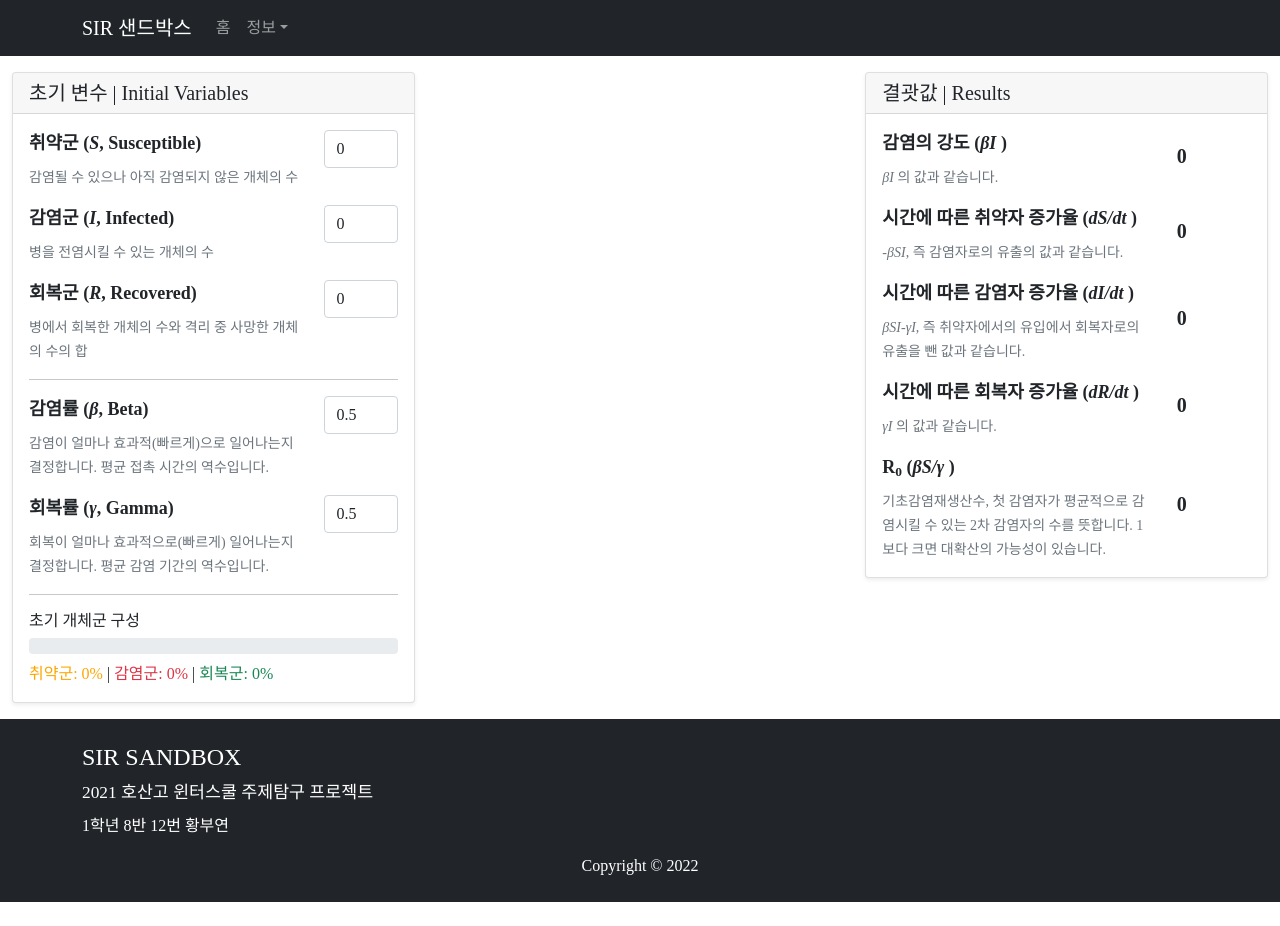
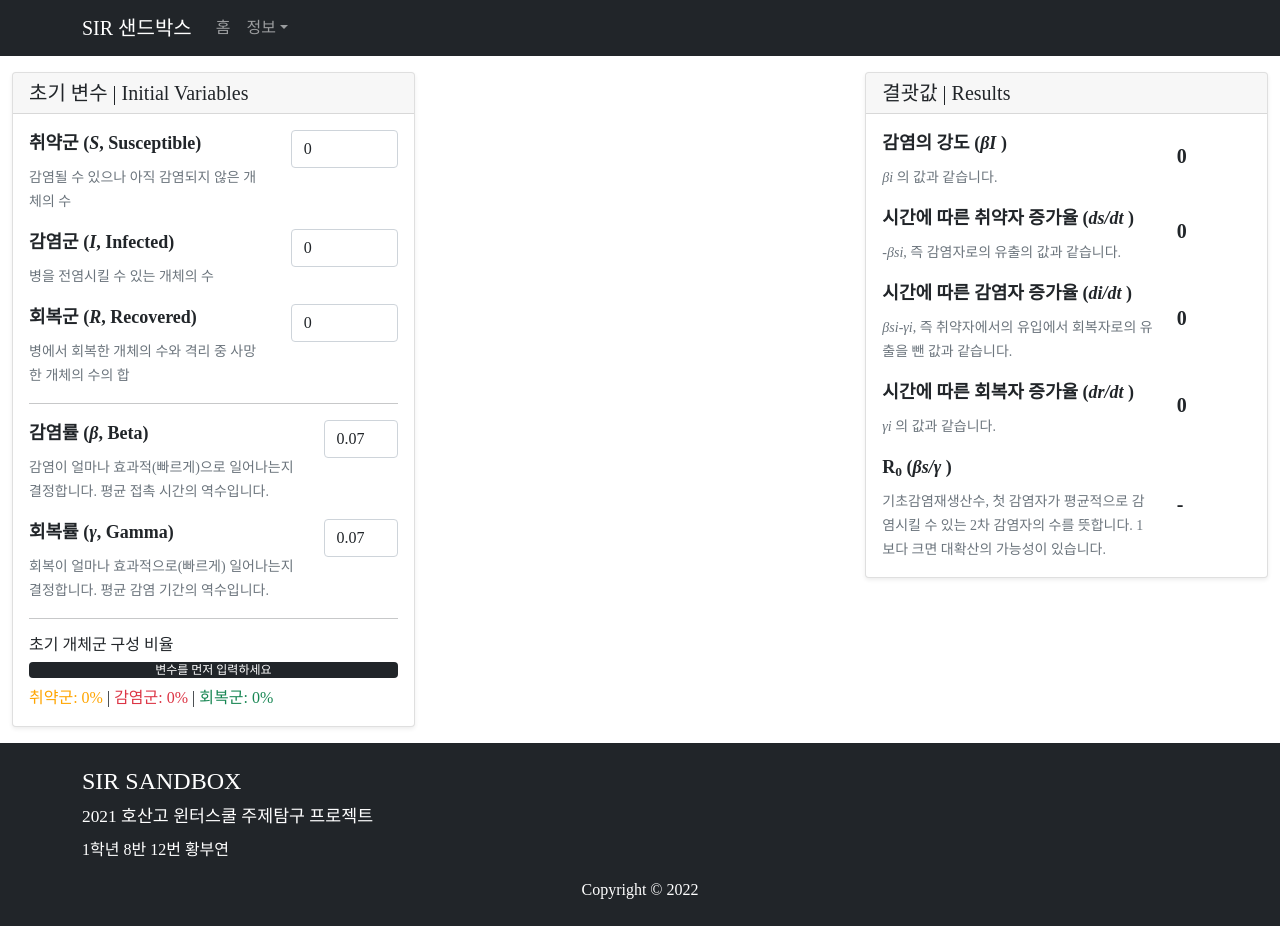
Before and after one commit to ArpaAP/sir-sandbox, a React (Create React App) app: page / in a window 1280 px wide. Before the commit the page ends 902 px from the top, so only its background shows below. Built offline with nearby package versions, Linux system fonts and the light colour scheme; a web font is replaced by a local one.

Commit message:
Mod/Fix: 각 결괏값 계산시 입력값의 비율을 사용하도록 변경, 버그 수정

```diff
--- a/src/App.tsx
+++ b/src/App.tsx
@@ -11,8 +11,12 @@ const App: React.FC = () => {
   const [S, setS] = React.useState(0);
   const [I, setI] = React.useState(0);
   const [R, setR] = React.useState(0);
-  const [beta, setBeta] = React.useState(0.5);
-  const [gamma, setGamma] = React.useState(0.5);
+  const [beta, setBeta] = React.useState(0.07);
+  const [gamma, setGamma] = React.useState(0.07);
+
+  const s = S / (S + I + R) || 0;
+  const i = I / (S + I + R) || 0;
+  const r = R / (S + I + R) || 0;
 
   return (
     <div
@@ -35,7 +39,7 @@ const App: React.FC = () => {
               <Card.Body className="py-3">
                 <Form>
                   <Form.Group as={Row} className="mb-3" controlId="Susceptible">
-                    <Col sm={9}>
+                    <Col sm={9} md={8}>
                       <Form.Label className="fw-bold" style={{ fontSize: 18 }}>
                         취약군 (
                         <b>
@@ -49,7 +53,7 @@ const App: React.FC = () => {
                         </Form.Text>
                       </div>
                     </Col>
-                    <Col sm={3} className="ms-auto">
+                    <Col sm={3} md={4} className="ms-auto">
                       <Form.Control
                         type="number"
                         value={S.toString()}
@@ -60,7 +64,7 @@ const App: React.FC = () => {
                     </Col>
                   </Form.Group>
                   <Form.Group as={Row} className="mb-3" controlId="Infected">
-                    <Col sm={9}>
+                    <Col sm={9} md={8}>
                       <Form.Label className="fw-bold" style={{ fontSize: 18 }}>
                         감염군 (
                         <b>
@@ -72,7 +76,7 @@ const App: React.FC = () => {
                         <Form.Text>병을 전염시킬 수 있는 개체의 수</Form.Text>
                       </div>
                     </Col>
-                    <Col sm={3} className="ms-auto">
+                    <Col sm={3} md={4} className="ms-auto">
                       <Form.Control
                         type="number"
                         value={I.toString()}
@@ -83,7 +87,7 @@ const App: React.FC = () => {
                     </Col>
                   </Form.Group>
                   <Form.Group as={Row} className="mb-3" controlId="Recovered">
-                    <Col sm={9}>
+                    <Col sm={9} md={8}>
                       <Form.Label className="fw-bold" style={{ fontSize: 18 }}>
                         회복군 (
                         <b>
@@ -98,7 +102,7 @@ const App: React.FC = () => {
                         </Form.Text>
                       </div>
                     </Col>
-                    <Col sm={3} className="ms-auto">
+                    <Col sm={3} md={4} className="ms-auto">
                       <Form.Control
                         type="number"
                         value={R.toString()}
@@ -137,7 +141,7 @@ const App: React.FC = () => {
                     </Col>
                   </Form.Group>
                   <Form.Group as={Row} className="mb-3" controlId="Beta">
-                    <Col sm={9}>
+                    <Col sm={8} md={9}>
                       <Form.Label className="fw-bold" style={{ fontSize: 18 }}>
                         회복률 (
                         <b>
@@ -152,7 +156,7 @@ const App: React.FC = () => {
                         </Form.Text>
                       </div>
                     </Col>
-                    <Col sm={3} className="ms-auto">
+                    <Col sm={4} md={3} className="ms-auto">
                       <Form.Control
                         type="number"
                         step="0.1"
@@ -165,7 +169,7 @@ const App: React.FC = () => {
                   </Form.Group>
 
                   <hr />
-                  <h6>초기 개체군 구성</h6>
+                  <h6>초기 개체군 구성 비율</h6>
 
                   <Form.Group>
                     <Col>
@@ -173,42 +177,43 @@ const App: React.FC = () => {
                         <ProgressBar>
                           <ProgressBar
                             variant="warning"
-                            now={(S / (S + I + R)) * 100}
+                            now={s * 100}
                             key={1}
                             label="취약군"
                             className="text-black"
                           />
                           <ProgressBar
                             variant="danger"
-                            now={(I / (S + I + R)) * 100}
+                            now={i * 100}
                             key={2}
                             label="감염군"
                           />
                           <ProgressBar
                             variant="success"
-                            now={(R / (S + I + R)) * 100}
+                            now={r * 100}
                             key={3}
                             label="회복군"
                           />
                         </ProgressBar>
                       ) : (
-                        <ProgressBar />
+                        <ProgressBar
+                          now={100}
+                          label="변수를 먼저 입력하세요"
+                          variant="dark"
+                        />
                       )}
 
                       <div className="pt-2">
                         <span style={{ color: "orange" }}>
-                          취약군:{" "}
-                          {Math.round((S / (S + I + R)) * 100 * 10) / 10 || 0}%
+                          취약군: {Math.round(s * 100 * 10) / 10 || 0}%
                         </span>{" "}
                         |{" "}
                         <span className="text-danger">
-                          감염군:{" "}
-                          {Math.round((I / (S + I + R)) * 100 * 10) / 10 || 0}%
+                          감염군: {Math.round(i * 100 * 10) / 10 || 0}%
                         </span>{" "}
                         |{" "}
                         <span className="text-success">
-                          회복군:{" "}
-                          {Math.round((R / (S + I + R)) * 100 * 10) / 10 || 0}%
+                          회복군: {Math.round(r * 100 * 10) / 10 || 0}%
                         </span>
                       </div>
                     </Col>
@@ -238,13 +243,13 @@ const App: React.FC = () => {
                       </Form.Label>
                       <div>
                         <Form.Text>
-                          <i>βI</i> 의 값과 같습니다.
+                          <i>βi</i> 의 값과 같습니다.
                         </Form.Text>
                       </div>
                     </Col>
                     <Col sm={3} className="ms-auto d-flex align-items-center">
                       <h5 className="fw-bold">
-                        {Math.round((beta * I * 1000) / 1000)}
+                        {Math.round(beta * i * 1000) / 1000}
                       </h5>
                     </Col>
                   </Form.Group>
@@ -253,19 +258,19 @@ const App: React.FC = () => {
                       <Form.Label className="fw-bold" style={{ fontSize: 18 }}>
                         시간에 따른 취약자 증가율 (
                         <b>
-                          <i>dS/dt </i>
+                          <i>ds/dt </i>
                         </b>
                         )
                       </Form.Label>
                       <div>
                         <Form.Text>
-                          <i>-βSI</i>, 즉 감염자로의 유출의 값과 같습니다.
+                          <i>-βsi</i>, 즉 감염자로의 유출의 값과 같습니다.
                         </Form.Text>
                       </div>
                     </Col>
                     <Col sm={3} className="ms-auto d-flex align-items-center">
                       <h5 className="fw-bold">
-                        {Math.round(-1 * beta * S * I * 1000) / 1000}
+                        {Math.round(-1 * beta * s * i * 1000) / 1000}
                       </h5>
                     </Col>
                   </Form.Group>
@@ -274,20 +279,20 @@ const App: React.FC = () => {
                       <Form.Label className="fw-bold" style={{ fontSize: 18 }}>
                         시간에 따른 감염자 증가율 (
                         <b>
-                          <i>dI/dt </i>
+                          <i>di/dt </i>
                         </b>
                         )
                       </Form.Label>
                       <div>
                         <Form.Text>
-                          <i>βSI-γI</i>, 즉 취약자에서의 유입에서 회복자로의
+                          <i>βsi-γi</i>, 즉 취약자에서의 유입에서 회복자로의
                           유출을 뺀 값과 같습니다.
                         </Form.Text>
                       </div>
                     </Col>
                     <Col sm={3} className="ms-auto d-flex align-items-center">
                       <h5 className="fw-bold">
-                        {Math.round((beta * S * I - gamma * I) * 1000) / 1000}
+                        {Math.round((beta * s * i - gamma * i) * 1000) / 1000}
                       </h5>
                     </Col>
                   </Form.Group>
@@ -296,19 +301,19 @@ const App: React.FC = () => {
                       <Form.Label className="fw-bold" style={{ fontSize: 18 }}>
                         시간에 따른 회복자 증가율 (
                         <b>
-                          <i>dR/dt </i>
+                          <i>dr/dt </i>
                         </b>
                         )
                       </Form.Label>
                       <div>
                         <Form.Text>
-                          <i>γI</i> 의 값과 같습니다.
+                          <i>γi</i> 의 값과 같습니다.
                         </Form.Text>
                       </div>
                     </Col>
                     <Col sm={3} className="ms-auto d-flex align-items-center">
                       <h5 className="fw-bold">
-                        {Math.round(gamma * I * 1000) / 1000}
+                        {Math.round(gamma * i * 1000) / 1000}
                       </h5>
                     </Col>
                   </Form.Group>
@@ -317,7 +322,7 @@ const App: React.FC = () => {
                       <Form.Label className="fw-bold" style={{ fontSize: 18 }}>
                         R<sub>0</sub> (
                         <b>
-                          <i>βS/γ </i>
+                          <i>βs/γ </i>
                         </b>
                         )
                       </Form.Label>
@@ -331,7 +336,10 @@ const App: React.FC = () => {
                     </Col>
                     <Col sm={3} className="ms-auto d-flex align-items-center">
                       <h5 className="fw-bold">
-                        {Math.round(((beta * S) / gamma) * 1000) / 1000}
+                        {gamma > 0
+                          ? Math.round(((beta * s) / gamma) * 1000) / 1000 ||
+                            "-"
+                          : "∞"}
                       </h5>
                     </Col>
                   </Form.Group>
```
